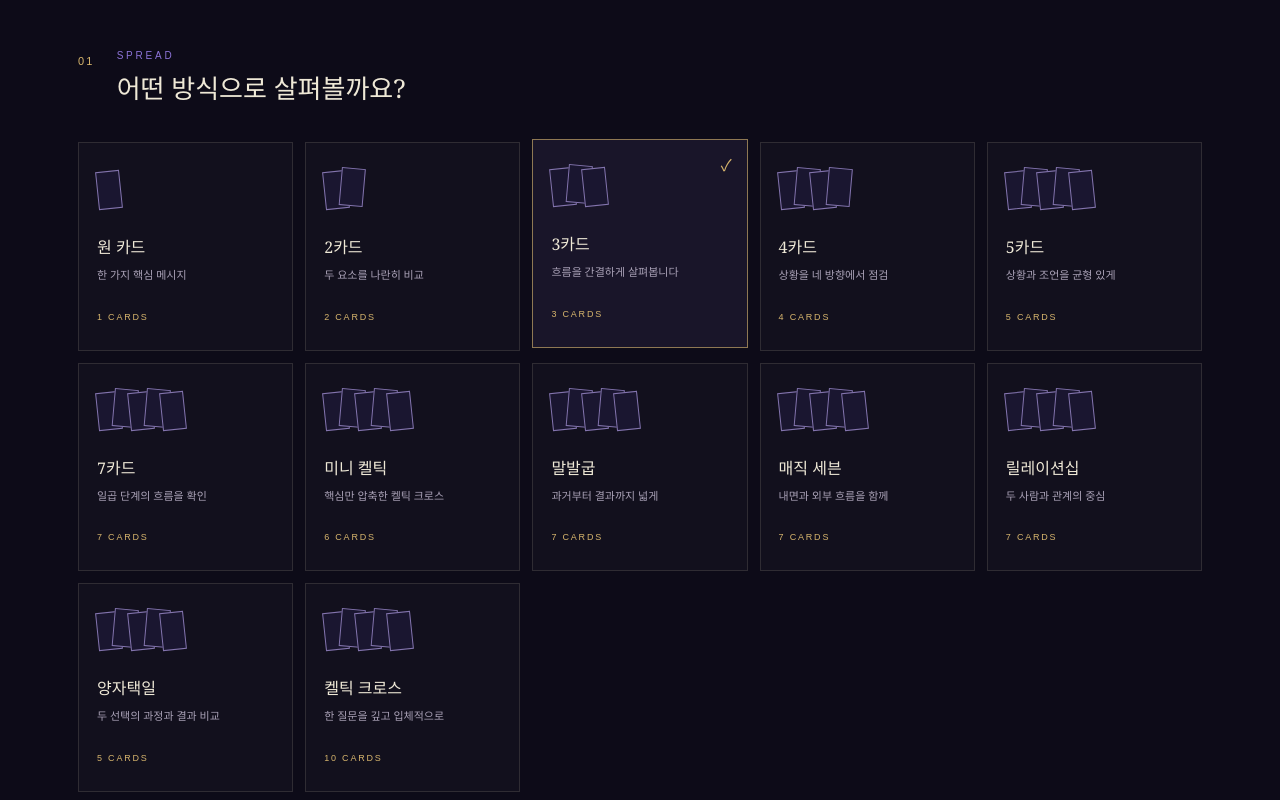
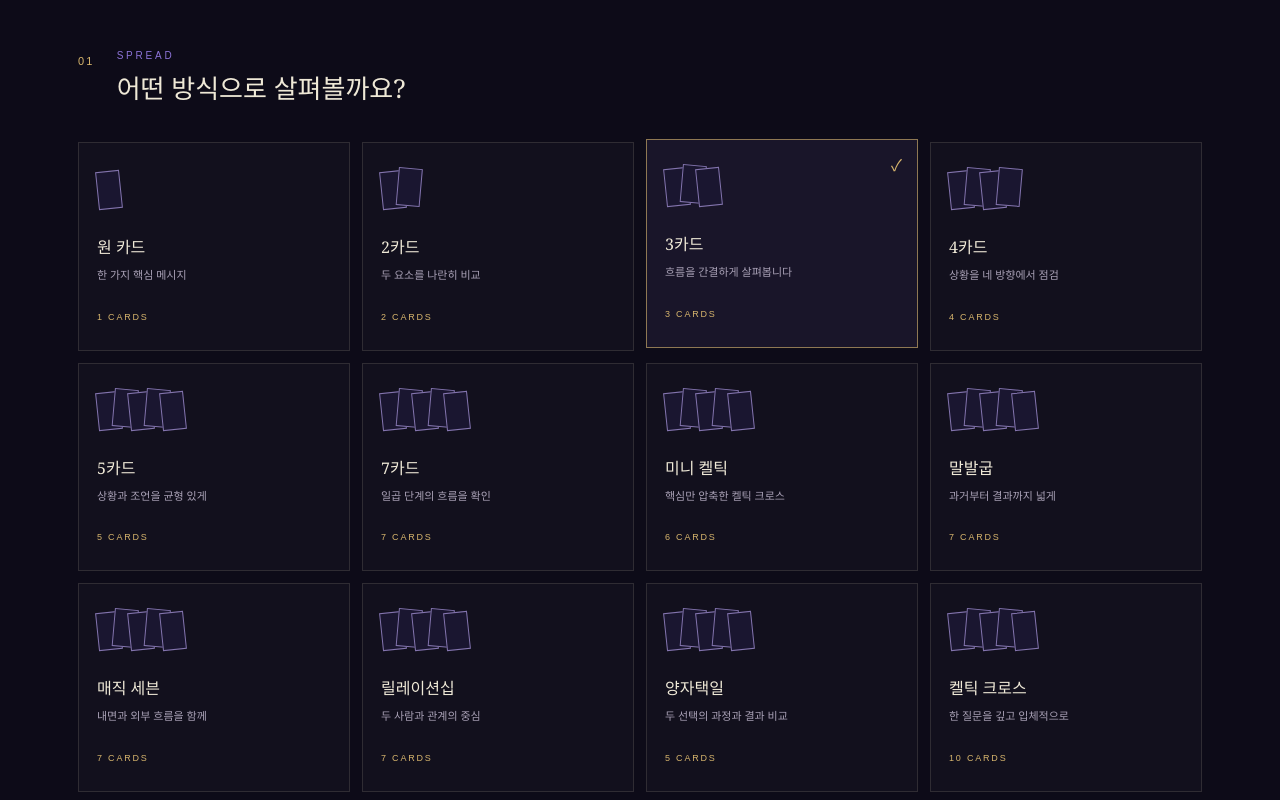
Before and after one commit to EUM27/tarot, a Next.js app: page / in a window 1280 px wide. Shown: the part 780-1580 px from the top of the page. Built offline with nearby package versions, Linux system fonts and the light colour scheme.

Commit message:
Add spread layouts and improve mobile usability

```diff
--- a/app/globals.css
+++ b/app/globals.css
@@ -27,7 +27,7 @@ button{color:inherit}
 .section-heading>span,.question-panel label>span{color:var(--gold);font:11px Arial,sans-serif;letter-spacing:.2em;margin-top:5px}
 .section-heading p,.question-panel label small,.result-title small{font:10px Arial,sans-serif;color:var(--violet);letter-spacing:.28em;margin:0 0 8px}
 .section-heading h2,.result-title h2{font-size:26px;font-weight:400;margin:0}
-.spread-grid{display:grid;grid-template-columns:repeat(5,1fr);gap:12px;margin-bottom:70px}
+.spread-grid{display:grid;grid-template-columns:repeat(4,1fr);gap:12px;margin-bottom:70px}
 .spread-option{min-height:190px;background:#12101d;border:1px solid var(--line);padding:24px 18px;text-align:left;cursor:pointer;transition:.25s;position:relative}
 .spread-option:hover,.spread-option.active{transform:translateY(-3px);border-color:#d7b56d9e;background:#191529}
 .spread-option.active:after{content:"✓";position:absolute;right:15px;top:13px;color:var(--gold)}
@@ -38,8 +38,20 @@ button{color:inherit}
 .spread-option small{display:block;color:var(--muted);font-size:11px;line-height:1.6;margin:7px 0 18px}
 .spread-option b{font:9px Arial,sans-serif;letter-spacing:.2em;color:var(--gold)}
 .question-panel{border-top:1px solid var(--line);border-bottom:1px solid var(--line);padding:38px 0 28px;margin-bottom:70px}
-.question-panel>label{display:flex;gap:20px;margin-bottom:22px}
+.question-head{display:flex;align-items:flex-start;justify-content:space-between;gap:20px;margin-bottom:22px}
+.question-head>label{display:flex;gap:20px}
 .question-panel label strong{display:block;font-size:20px;font-weight:400}
+.position-toggle{min-height:42px;padding:0 15px;border:1px solid #8d74d966;background:#151222;color:#c8b7f3;cursor:pointer;font-size:12px;white-space:nowrap}
+.position-toggle span{color:var(--gold);margin-left:8px;font-size:16px}
+.position-toggle.active{border-color:#d7b56d99;color:var(--ink)}
+.position-editor{margin:-4px 0 20px;padding:18px;background:#11101d;border:1px solid var(--line)}
+.position-editor>p{margin:0 0 13px;color:var(--muted);font-size:11px}
+.position-editor>div{display:grid;grid-template-columns:repeat(3,minmax(0,1fr));gap:8px}
+.position-editor label{display:grid;grid-template-columns:25px minmax(0,1fr);align-items:center;background:#171425;border:1px solid var(--line)}
+.position-editor label>span{color:var(--gold);font:10px Arial,sans-serif;text-align:right}
+.position-editor input{width:100%;min-width:0;height:42px;border:0;background:transparent;color:var(--ink);padding:0 10px;outline:none;font:12px "Noto Serif KR","Apple SD Gothic Neo",serif}
+.position-editor label:focus-within{border-color:#8d74d9}
+.position-editor>button{display:block;margin:13px 0 0 auto;padding:6px 0;border:0;border-bottom:1px solid #d7b56d66;background:transparent;color:var(--gold);font-size:10px;cursor:pointer}
 .question-panel textarea{width:100%;height:94px;resize:none;background:#12101d;border:1px solid var(--line);padding:20px;color:var(--ink);outline:none;font-size:14px;line-height:1.7}
 .question-panel textarea:focus{border-color:#8d74d9b3;box-shadow:0 0 0 3px #8d74d914}
 .question-panel textarea::placeholder{color:#6d6879}
@@ -89,9 +101,10 @@ button{color:inherit}
 .position{display:flex;align-items:center;gap:7px;justify-content:center;min-height:52px;font-size:11px;color:#a9a1b6}
 .position span{font:8px Arial;color:var(--gold)}
 .position small{display:block;margin-top:3px;font:8px Arial;color:#c98f8a;letter-spacing:.08em}
-.cards-layout.five,.cards-layout.choice,.cards-layout.celtic{display:grid;justify-content:center;align-items:start;gap:14px;overflow-x:auto;padding:24px 12px 36px}
-.cards-layout.five .tarot-card,.cards-layout.choice .tarot-card{width:110px}
-.cards-layout.five .card-inner,.cards-layout.choice .card-inner{height:170px}
+.cards-layout.four,.cards-layout.five,.cards-layout.seven,.cards-layout.mini-celtic,.cards-layout.horseshoe,.cards-layout.magic-seven,.cards-layout.relationship,.cards-layout.choice,.cards-layout.celtic{display:grid;justify-content:center;align-items:start;gap:14px;overflow-x:auto;padding:24px 12px 36px}
+.cards-layout.four .tarot-card,.cards-layout.five .tarot-card,.cards-layout.seven .tarot-card,.cards-layout.mini-celtic .tarot-card,.cards-layout.horseshoe .tarot-card,.cards-layout.magic-seven .tarot-card,.cards-layout.relationship .tarot-card,.cards-layout.choice .tarot-card{width:110px}
+.cards-layout.four .card-inner,.cards-layout.five .card-inner,.cards-layout.seven .card-inner,.cards-layout.mini-celtic .card-inner,.cards-layout.horseshoe .card-inner,.cards-layout.magic-seven .card-inner,.cards-layout.relationship .card-inner,.cards-layout.choice .card-inner{height:170px}
+.cards-layout.four{grid-template-columns:repeat(2,110px);grid-template-rows:repeat(2,222px)}
 .cards-layout.five{grid-template-columns:repeat(3,110px);grid-template-rows:repeat(3,222px)}
 .cards-layout.five .tarot-card:nth-child(1){grid-column:2;grid-row:2}
 .cards-layout.five .tarot-card:nth-child(2){grid-column:1;grid-row:2}
@@ -104,6 +117,23 @@ button{color:inherit}
 .cards-layout.choice .tarot-card:nth-child(3){grid-column:4;grid-row:2}
 .cards-layout.choice .tarot-card:nth-child(4){grid-column:1;grid-row:3}
 .cards-layout.choice .tarot-card:nth-child(5){grid-column:5;grid-row:3}
+.cards-layout.seven{grid-template-columns:repeat(7,110px);grid-template-rows:222px;min-width:870px}
+.cards-layout.mini-celtic{grid-template-columns:repeat(4,110px);grid-template-rows:repeat(3,222px);min-width:540px}
+.cards-layout.mini-celtic .tarot-card:nth-child(1){grid-column:2;grid-row:2}
+.cards-layout.mini-celtic .tarot-card:nth-child(2){grid-column:2;grid-row:2;z-index:2;--spread-transform:rotateZ(90deg)}
+.cards-layout.mini-celtic .tarot-card:nth-child(2) .position{transform:translateX(92px)}
+.cards-layout.mini-celtic .tarot-card:nth-child(3){grid-column:2;grid-row:3}
+.cards-layout.mini-celtic .tarot-card:nth-child(4){grid-column:1;grid-row:2}
+.cards-layout.mini-celtic .tarot-card:nth-child(5){grid-column:2;grid-row:1}
+.cards-layout.mini-celtic .tarot-card:nth-child(6){grid-column:3;grid-row:2}
+.cards-layout.horseshoe{grid-template-columns:repeat(7,110px);grid-template-rows:repeat(3,222px);min-width:870px}
+.cards-layout.horseshoe .tarot-card:nth-child(1),.cards-layout.horseshoe .tarot-card:nth-child(7){grid-row:1}
+.cards-layout.horseshoe .tarot-card:nth-child(2),.cards-layout.horseshoe .tarot-card:nth-child(6){grid-row:2}
+.cards-layout.horseshoe .tarot-card:nth-child(3),.cards-layout.horseshoe .tarot-card:nth-child(4),.cards-layout.horseshoe .tarot-card:nth-child(5){grid-row:3}
+.cards-layout.magic-seven{grid-template-columns:repeat(5,110px);grid-template-rows:repeat(3,222px);min-width:650px}
+.cards-layout.magic-seven .tarot-card:nth-child(1){grid-column:3;grid-row:1}.cards-layout.magic-seven .tarot-card:nth-child(2){grid-column:2;grid-row:2}.cards-layout.magic-seven .tarot-card:nth-child(3){grid-column:1;grid-row:3}.cards-layout.magic-seven .tarot-card:nth-child(4){grid-column:3;grid-row:3}.cards-layout.magic-seven .tarot-card:nth-child(5){grid-column:5;grid-row:3}.cards-layout.magic-seven .tarot-card:nth-child(6){grid-column:4;grid-row:2}.cards-layout.magic-seven .tarot-card:nth-child(7){grid-column:3;grid-row:2}
+.cards-layout.relationship{grid-template-columns:repeat(5,110px);grid-template-rows:repeat(3,222px);min-width:650px}
+.cards-layout.relationship .tarot-card:nth-child(1){grid-column:1;grid-row:1}.cards-layout.relationship .tarot-card:nth-child(2){grid-column:1;grid-row:2}.cards-layout.relationship .tarot-card:nth-child(3){grid-column:1;grid-row:3}.cards-layout.relationship .tarot-card:nth-child(4){grid-column:3;grid-row:2}.cards-layout.relationship .tarot-card:nth-child(5){grid-column:5;grid-row:3}.cards-layout.relationship .tarot-card:nth-child(6){grid-column:5;grid-row:2}.cards-layout.relationship .tarot-card:nth-child(7){grid-column:5;grid-row:1}
 .cards-layout.celtic{grid-template-columns:repeat(6,100px);grid-template-rows:repeat(4,205px);min-width:720px;gap:12px}
 .cards-layout.celtic .tarot-card{width:100px}
 .cards-layout.celtic .card-inner{height:155px}
@@ -140,8 +170,7 @@ footer small{color:#777182;font-size:10px;line-height:1.8}
 .credit a{color:#aaa0c6;text-underline-offset:3px}
 .ghost{margin-top:30px}
 
-@media(max-width:900px){.spread-grid{grid-template-columns:repeat(2,1fr)}
-.spread-option:last-child{grid-column:span 2}
+@media(max-width:900px){.spread-grid{grid-template-columns:repeat(3,1fr)}
 .hero{min-height:650px}
 }
 @media(max-width:600px){.topbar{height:64px}
@@ -151,11 +180,18 @@ footer small{color:#777182;font-size:10px;line-height:1.8}
 .reading-shell{padding:78px 18px}
 .question-input-row{grid-template-columns:1fr}.redraw{height:52px}.redraw span{display:inline;margin:0 8px 0 0;font-size:16px}
 .question-foot{align-items:flex-start;gap:14px}.reading-options{align-items:flex-end;flex-direction:column;gap:12px}
-.spread-grid{gap:8px}
-.spread-option{min-height:165px;padding:18px 14px}
+.spread-grid{display:flex;gap:8px;overflow-x:auto;margin-left:-18px;margin-right:-18px;padding:3px 18px 17px;scroll-snap-type:x mandatory;scrollbar-width:none}
+.spread-grid::-webkit-scrollbar{display:none}
+.spread-option{flex:0 0 158px;min-height:154px;padding:16px 13px;scroll-snap-align:start}
+.spread-option:hover,.spread-option.active{transform:none}
+.question-head{align-items:center}.question-head>label{gap:12px}.question-panel label strong{font-size:18px}
+.position-toggle{min-height:44px;padding:0 12px}
+.position-editor{padding:14px 10px}.position-editor>div{grid-template-columns:1fr}.position-editor input{height:44px;font-size:13px}
 .cards-layout{gap:10px}
 .tarot-card{width:105px}
 .card-inner{height:162px}
+.cards-layout.four,.cards-layout.five,.cards-layout.seven,.cards-layout.mini-celtic,.cards-layout.horseshoe,.cards-layout.magic-seven,.cards-layout.relationship,.cards-layout.choice,.cards-layout.celtic{max-width:calc(100vw - 36px);justify-content:start;overscroll-behavior-x:contain}
+.primary,.ghost{min-height:48px}.mode-select button{min-height:36px;padding:7px 12px}.toggle{min-height:36px}
 .interpretations{grid-template-columns:1fr}
 .result-title{align-items:flex-start;gap:20px}
 }
```
